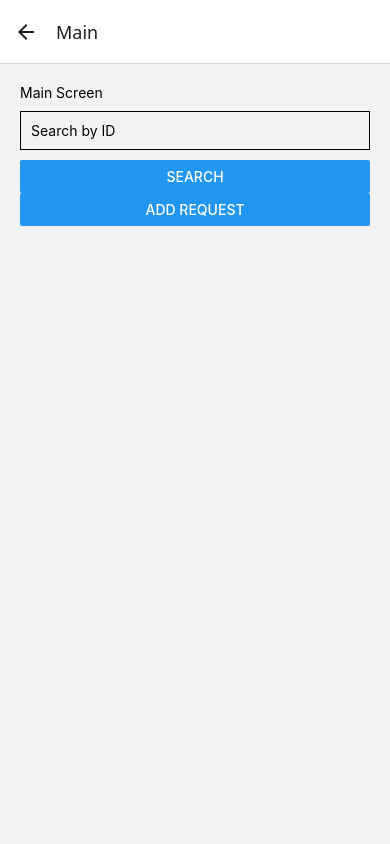
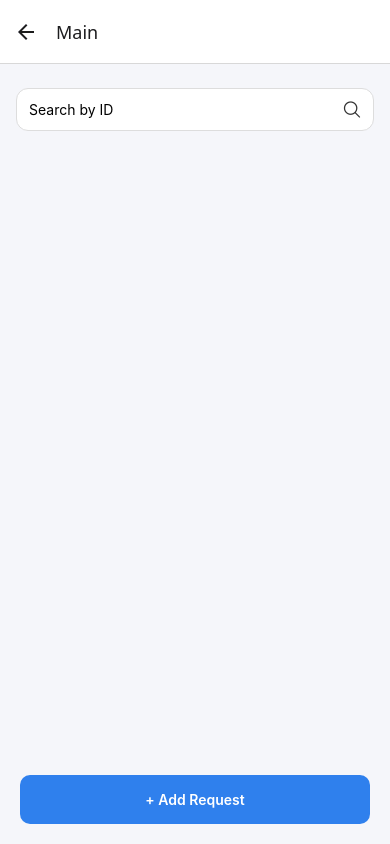
Before and after one commit to tumpopoM/smart-care-app, a React Native app: screen /Main in a window 390 px wide. Built offline with nearby package versions, Linux system fonts and the light colour scheme.

Commit message:
refactor: polish UI and add redux-persist

```diff
--- a/App.tsx
+++ b/App.tsx
@@ -1,12 +1,15 @@
 import React from 'react';
 import { Provider } from 'react-redux';
-import { store } from './src/store';
+import { store, persistor } from './src/store';
 import AppNavigator from './src/navigation/AppNavigator';
+import { PersistGate } from 'redux-persist/integration/react';
 
 export default function App() {
   return (
     <Provider store={store}>
-      <AppNavigator />
+      <PersistGate loading={null} persistor={persistor}>
+        <AppNavigator />
+      </PersistGate>
     </Provider>
   );
 }
--- a/package.json
+++ b/package.json
@@ -11,6 +11,7 @@
   },
   "dependencies": {
     "@hookform/resolvers": "^5.2.2",
+    "@react-native-async-storage/async-storage": "^1.21.0",
     "@react-native/new-app-screen": "0.85.1",
     "@react-navigation/native": "^7.2.2",
     "@react-navigation/native-stack": "^7.14.11",
@@ -21,7 +22,9 @@
     "react-native-gesture-handler": "^2.31.1",
     "react-native-safe-area-context": "^5.7.0",
     "react-native-screens": "^4.24.0",
+    "react-native-vector-icons": "^10.3.0",
     "react-redux": "^9.2.0",
+    "redux-persist": "^6.0.0",
     "zod": "^3.25.76"
   },
   "devDependencies": {
--- a/src/screens/AddRequestScreen.tsx
+++ b/src/screens/AddRequestScreen.tsx
@@ -1,11 +1,12 @@
 import React from 'react';
-import { View, Text, TextInput, Button } from 'react-native';
+import { View, Text, TextInput, TouchableOpacity } from 'react-native';
 import { useForm, Controller } from 'react-hook-form';
 import { z } from 'zod';
 import { zodResolver } from '@hookform/resolvers/zod';
 import { useDispatch } from 'react-redux';
 import { addRequest } from '../store/smartCareSlice';
 import { useNavigation } from '@react-navigation/native';
+import { styles } from '../theme/styles';
 
 const schema = z.object({
   title: z.string().min(1, 'กรุณากรอก title'),
@@ -36,9 +37,7 @@ export default function AddRequestScreen() {
   };
 
   return (
-    <View style={{ flex: 1, padding: 20 }}>
-      <Text>Add Request</Text>
-
+    <View style={[styles.container]}>
       <Controller
         control={control}
         name="title"
@@ -47,12 +46,12 @@ export default function AddRequestScreen() {
             placeholder="Title"
             value={value}
             onChangeText={onChange}
-            style={{ borderWidth: 1, marginVertical: 10, padding: 10 }}
+            style={styles.input}
           />
         )}
       />
       {errors.title && (
-        <Text style={{ color: 'red' }}>{errors.title.message}</Text>
+        <Text style={styles.errorMessage}>{errors.title.message}</Text>
       )}
 
       <Controller
@@ -63,19 +62,23 @@ export default function AddRequestScreen() {
             placeholder="Description"
             value={value}
             onChangeText={onChange}
-            style={{ borderWidth: 1, marginVertical: 10, padding: 10 }}
+            style={styles.textArea}
+            multiline
+            numberOfLines={4}
           />
         )}
       />
       {errors.description && (
-        <Text style={{ color: 'red' }}>{errors.description.message}</Text>
+        <Text style={styles.errorMessage}>{errors.description.message}</Text>
       )}
 
-      <Button
-        title="Submit"
+      <TouchableOpacity
+        style={[styles.floatingButton, !isValid && styles.buttonDisabled]}
         onPress={handleSubmit(onSubmit)}
         disabled={!isValid}
-      />
+      >
+        <Text style={styles.buttonText}>Submit</Text>
+      </TouchableOpacity>
     </View>
   );
 }
--- a/src/screens/LoginScreen.tsx
+++ b/src/screens/LoginScreen.tsx
@@ -1,9 +1,10 @@
 import React from 'react';
-import { View, Text, TextInput, Button } from 'react-native';
+import { View, Text, TextInput, TouchableOpacity } from 'react-native';
 import { useForm, Controller } from 'react-hook-form';
 import { z } from 'zod';
 import { zodResolver } from '@hookform/resolvers/zod';
 import { useNavigation } from '@react-navigation/native';
+import { styles } from '../theme/styles';
 
 const schema = z.object({
   username: z
@@ -40,9 +41,7 @@ export default function LoginScreen() {
   };
 
   return (
-    <View style={{ flex: 1, padding: 20, justifyContent: 'center' }}>
-      <Text>Login</Text>
-
+    <View style={[styles.container, { justifyContent: 'center' }]}>
       <Controller
         control={control}
         name="username"
@@ -51,25 +50,22 @@ export default function LoginScreen() {
             placeholder="เลขบัตร / เบอร์โทร"
             value={value}
             onChangeText={onChange}
-            style={{
-              borderWidth: 1,
-              marginVertical: 10,
-              padding: 10,
-            }}
+            style={styles.input}
             keyboardType="numeric"
           />
         )}
       />
 
       {errors.username && (
-        <Text style={{ color: 'red' }}>{errors.username.message}</Text>
+        <Text style={styles.errorMessage}>{errors.username.message}</Text>
       )}
 
-      <Button
-        title="Submit"
+      <TouchableOpacity
         onPress={handleSubmit(onSubmit)}
-        disabled={!isValid}
-      />
+        style={[styles.button, !isValid && styles.buttonDisabled]}
+      >
+        <Text style={styles.buttonText}>Login</Text>
+      </TouchableOpacity>
     </View>
   );
 }
--- a/src/screens/MainScreen.tsx
+++ b/src/screens/MainScreen.tsx
@@ -3,7 +3,6 @@ import {
   View,
   Text,
   FlatList,
-  Button,
   TextInput,
   TouchableOpacity,
 } from 'react-native';
@@ -12,7 +11,8 @@ import { RootState } from '../store';
 import { useNavigation } from '@react-navigation/native';
 import { NativeStackNavigationProp } from '@react-navigation/native-stack';
 import { RootStackParamList } from '../navigation/types';
-import { Alert } from 'react-native';
+import { styles } from '../theme/styles';
+import Icon from 'react-native-vector-icons/Ionicons';
 
 type NavigationProp = NativeStackNavigationProp<RootStackParamList, 'Main'>;
 
@@ -22,34 +22,52 @@ export default function MainScreen() {
 
   const [searchId, setSearchId] = useState('');
 
+  const [error, setError] = useState('');
+
   const handleSearch = () => {
+    if (!searchId.trim()) return;
+
     const found = list.find(item => item.id === searchId);
 
     if (found) {
+      setError('');
       navigation.navigate('RequestDetail', { item: found });
     } else {
-      Alert.alert('ไม่พบ Smart Care ID');
+      setError('ไม่พบ Smart Care ID');
     }
   };
 
   return (
-    <View style={{ flex: 1, padding: 20 }}>
-      <Text>Main Screen</Text>
+    <View style={[styles.container, { justifyContent: 'center' }]}>
+      {/* Search */}
+      <View style={{ position: 'relative' }}>
+        <TextInput
+          placeholder="Search by ID"
+          value={searchId}
+          onChangeText={text => {
+            setSearchId(text);
+            setError('');
+          }}
+          style={[styles.input, { paddingRight: 45 }]}
+        />
 
-      {/* Search */}
-      <TextInput
-        placeholder="Search by ID"
-        value={searchId}
-        onChangeText={setSearchId}
-        style={{ borderWidth: 1, marginVertical: 10, padding: 10 }}
-      />
-      <Button title="Search" onPress={handleSearch} />
+        <TouchableOpacity onPress={handleSearch} style={styles.iconSearch}>
+          <Icon name="search-outline" size={20} color="#333" />
+        </TouchableOpacity>
+      </View>
+
+      {error ? <Text style={styles.errorMessage}>{error}</Text> : null}
 
       {/* Add Button */}
-      <Button
-        title="Add Request"
-        onPress={() => navigation.navigate('AddRequest')}
-      />
+      <TouchableOpacity
+        style={styles.floatingButton}
+        onPress={() => {
+          console.log('ADD CLICK');
+          navigation.navigate('AddRequest');
+        }}
+      >
+        <Text style={styles.buttonText}>+ Add Request</Text>
+      </TouchableOpacity>
 
       {/* List */}
       <FlatList
@@ -57,11 +75,16 @@ export default function MainScreen() {
         keyExtractor={item => item.id}
         renderItem={({ item }) => (
           <TouchableOpacity
+            style={styles.card}
             onPress={() => navigation.navigate('RequestDetail', { item })}
-            style={{ padding: 10, borderBottomWidth: 1 }}
           >
-            <Text>{item.id}</Text>
-            <Text numberOfLines={1}>{item.title}</Text>
+            <Text numberOfLines={1} style={styles.itemTitle}>
+              {item.title}
+            </Text>
+            <Text numberOfLines={1} style={styles.itemDescription}>
+              {item.description}
+            </Text>
+            <Text style={styles.itemId}>ID: {item.id}</Text>
           </TouchableOpacity>
         )}
       />
--- a/src/screens/RequestDetailScreen.tsx
+++ b/src/screens/RequestDetailScreen.tsx
@@ -2,6 +2,7 @@ import React from 'react';
 import { View, Text } from 'react-native';
 import { RouteProp, useRoute } from '@react-navigation/native';
 import { RootStackParamList } from '../navigation/types';
+import { styles } from '../theme/styles';
 
 type RouteProps = RouteProp<RootStackParamList, 'RequestDetail'>;
 
@@ -10,11 +11,17 @@ export default function RequestDetailScreen() {
   const { item } = route.params;
 
   return (
-    <View style={{ flex: 1, padding: 20 }}>
-      <Text>ID: {item.id}</Text>
-      <Text>Title: {item.title}</Text>
-      <Text>Description: {item.description}</Text>
-      <Text>Created At: {new Date(item.createdAt).toLocaleString()}</Text>
+    <View style={styles.container}>
+      <View style={styles.section}>
+        <Text style={styles.label}>ID: {item.id}</Text>
+      </View>
+      <View style={styles.section}>
+        <Text>{item.title}</Text>
+      </View>
+      <View style={styles.section}>
+        <Text>{item.description}</Text>
+      </View>
+      <Text>Create Date: {new Date(item.createdAt).toLocaleString()}</Text>
     </View>
   );
 }
--- a/src/store/index.ts
+++ b/src/store/index.ts
@@ -1,11 +1,22 @@
 import { configureStore } from '@reduxjs/toolkit';
 import smartCareReducer from './smartCareSlice';
+import AsyncStorage from '@react-native-async-storage/async-storage';
+import { persistReducer, persistStore } from 'redux-persist';
+
+const persistConfig = {
+  key: 'smartCare',
+  storage: AsyncStorage,
+};
+
+const persistedReducer = persistReducer(persistConfig, smartCareReducer);
 
 export const store = configureStore({
   reducer: {
-    smartCare: smartCareReducer,
+    smartCare: persistedReducer,
   },
 });
 
+export const persistor = persistStore(store);
+
 export type RootState = ReturnType<typeof store.getState>;
 export type AppDispatch = typeof store.dispatch;
--- /dev/null
+++ b/src/theme/styles.ts
@@ -0,0 +1,97 @@
+import { StyleSheet } from 'react-native';
+
+export const styles = StyleSheet.create({
+  container: {
+    flex: 1,
+    padding: 16,
+    backgroundColor: '#F5F6FA',
+  },
+  input: {
+    borderWidth: 1,
+    borderColor: '#DDD',
+    borderRadius: 12,
+    padding: 12,
+    marginVertical: 8,
+    backgroundColor: '#FFF',
+  },
+  button: {
+    backgroundColor: '#2F80ED',
+    padding: 14,
+    borderRadius: 12,
+    alignItems: 'center',
+    marginVertical: 8,
+  },
+  buttonText: {
+    color: '#FFF',
+    fontWeight: '600',
+  },
+  buttonDisabled: {
+    backgroundColor: '#BDBDBD',
+    opacity: 0.7,
+  },
+  card: {
+    backgroundColor: '#FFF',
+    padding: 12,
+    borderRadius: 10,
+    marginVertical: 6,
+    shadowColor: '#000',
+    shadowOpacity: 0.05,
+    shadowRadius: 4,
+    elevation: 2,
+  },
+  itemTitle: {
+    fontSize: 14,
+    fontWeight: '600',
+  },
+  itemDescription: {
+    fontSize: 14,
+    color: '#666',
+  },
+  itemId: {
+    fontSize: 12,
+    color: '#999',
+  },
+  errorMessage: {
+    color: 'red',
+  },
+  iconSearch: {
+    position: 'absolute',
+    right: 12,
+    top: 0,
+    bottom: 0,
+    justifyContent: 'center',
+  },
+
+  floatingButton: {
+    position: 'absolute',
+    bottom: 20,
+    left: 20,
+    right: 20,
+    backgroundColor: '#2F80ED',
+    padding: 16,
+    borderRadius: 10,
+    alignItems: 'center',
+    zIndex: 10,
+    elevation: 5,
+  },
+  section: {
+    marginBottom: 16,
+  },
+  label: {
+    fontSize: 12,
+    color: '#999',
+  },
+  value: {
+    fontSize: 16,
+    color: '#333',
+  },
+  textArea: {
+    borderWidth: 1,
+    borderColor: '#DDD',
+    backgroundColor: '#FFF',
+    borderRadius: 10,
+    padding: 12,
+    height: 120, // ⭐ เพิ่มความสูงตรงนี้
+    textAlignVertical: 'top', // ⭐ สำคัญมาก (Android)
+  },
+});
--- /dev/null
+++ b/src/types/react-native-vector-icons.d.ts
@@ -0,0 +1 @@
+declare module 'react-native-vector-icons/Ionicons';
```
Also changed, not shown: 21 other files (tests, documents, lock files or other folders).
